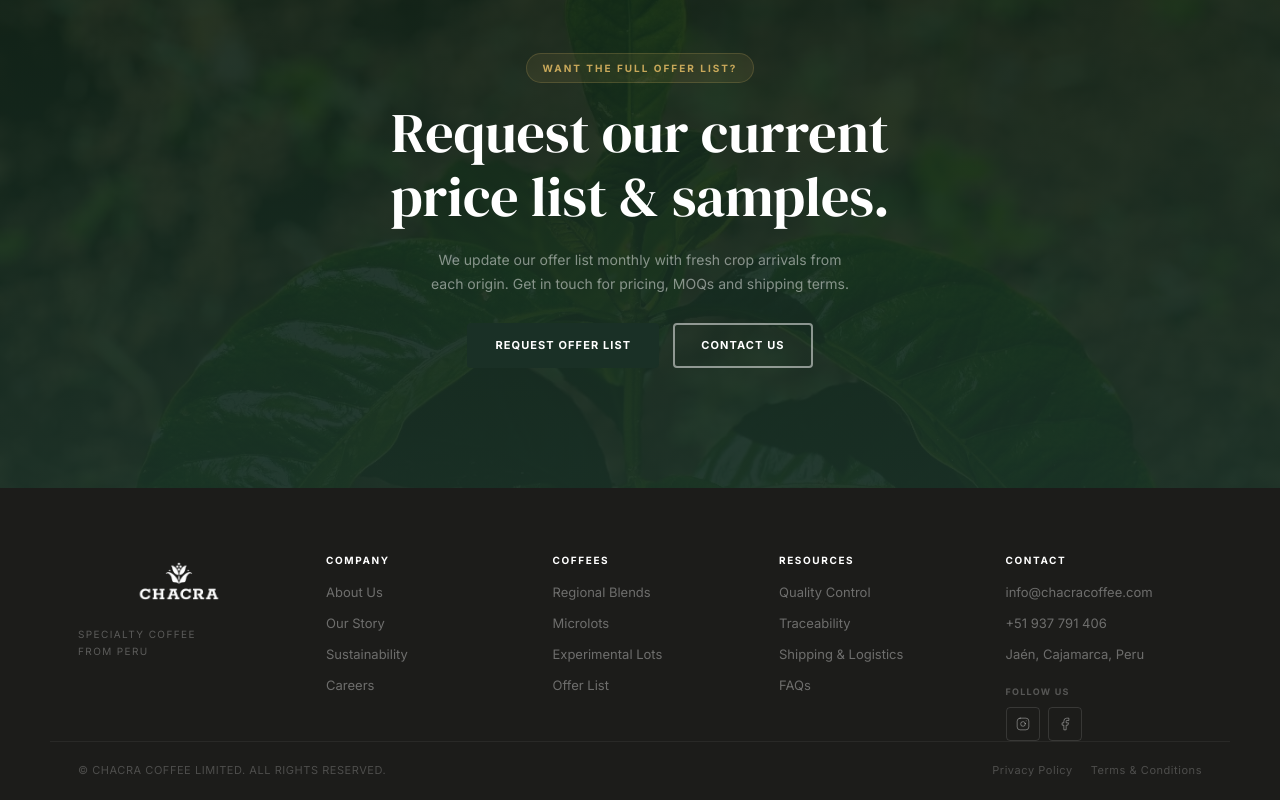
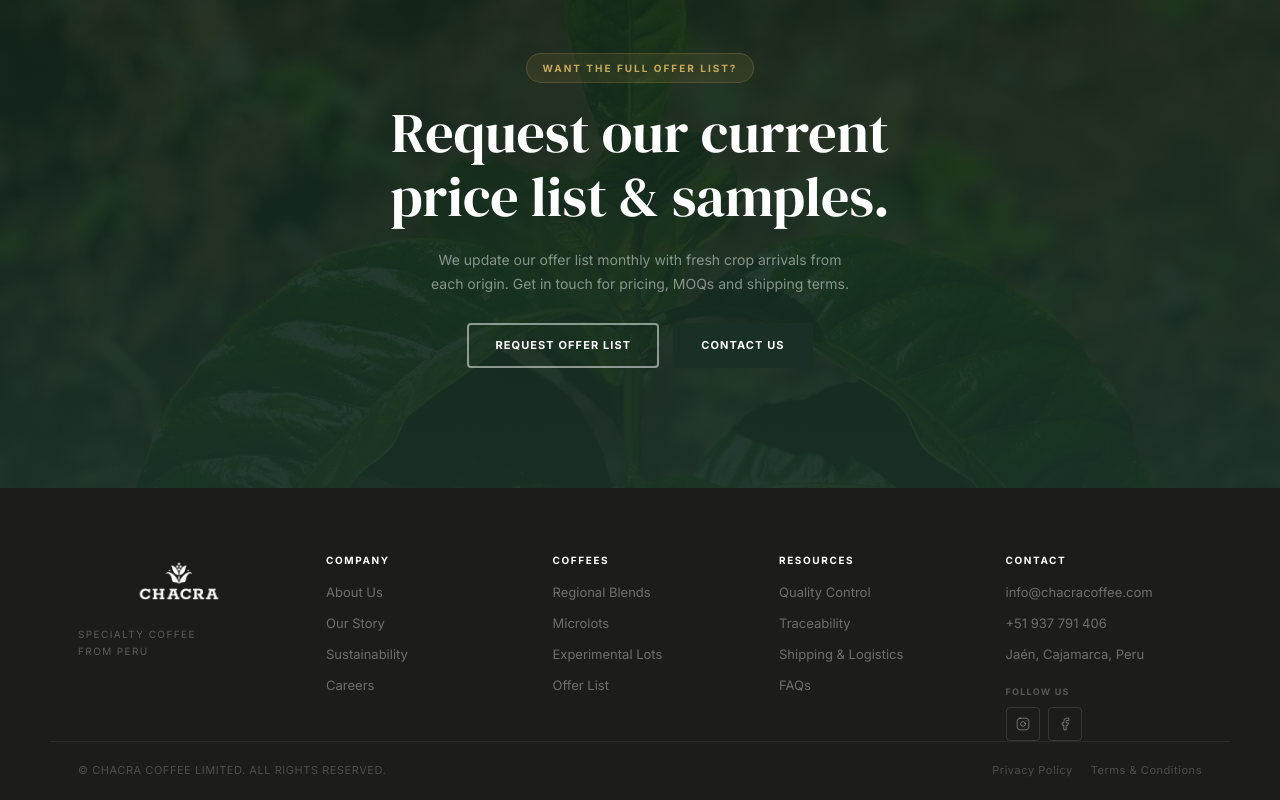
Before and after one commit to OmarDavidSC/chacracoffe_web, a Vue app: page /offer in a window 1280 px wide. Shown: the part 2721-3521 px from the top of the page. Built offline with nearby package versions, Linux system fonts and the light colour scheme.

Commit message:
CTA SECTION

```diff
--- a/src/widzard/offer/CtaSection.vue
+++ b/src/widzard/offer/CtaSection.vue
@@ -11,13 +11,12 @@
         origin. Get in touch for pricing, MOQs and shipping terms.
       </p>
       <div class="cta-btns">
-          <a href="Contact.html" class="btn btn-gold">Request Offer List</a
-          ><a href="Contact.html" class="btn btn-ghost">Contact Us</a>
+        <router-link to="/offer" class="btn btn-ghost"> Request Offer List </router-link>
+        <router-link to="/contact" class="btn btn-gold"> Contact Us </router-link>
       </div>
     </div>
   </section>
 </template>
-
 
 <style>
 .cta-section {
@@ -29,16 +28,18 @@
 .cta-bg {
   position: absolute;
   inset: 0;
-  background-image: url('../img/Fondo_1.jpg');
+  background-image: url("../img/Fondo_1.jpg");
   background-size: cover;
   background-position: center;
 }
 
 .cta-bg::after {
-  content: '';
+  content: "";
   position: absolute;
   inset: 0;
-  background: linear-gradient(to bottom, rgba(18, 36, 24, .9), rgba(26, 48, 38, .95));
+  background: linear-gradient(to bottom,
+      rgba(18, 36, 24, 0.9),
+      rgba(26, 48, 38, 0.95));
 }
 
 .cta-inner {
@@ -54,11 +55,11 @@
 .cta-pill {
   font-size: 10px;
   font-weight: 700;
-  letter-spacing: .2em;
+  letter-spacing: 0.2em;
   text-transform: uppercase;
   color: var(--gold);
-  background: rgba(200, 168, 90, .1);
-  border: 1px solid rgba(200, 168, 90, .22);
+  background: rgba(200, 168, 90, 0.1);
+  border: 1px solid rgba(200, 168, 90, 0.22);
   padding: 6px 16px;
   border-radius: 20px;
 }
@@ -73,7 +74,7 @@
 
 .cta-sub {
   font-size: 14px;
-  color: rgba(255, 255, 255, .48);
+  color: rgba(255, 255, 255, 0.48);
   max-width: 420px;
   line-height: 1.75;
 }
```
Lines whose indentation alone changed are shown as unchanged.
